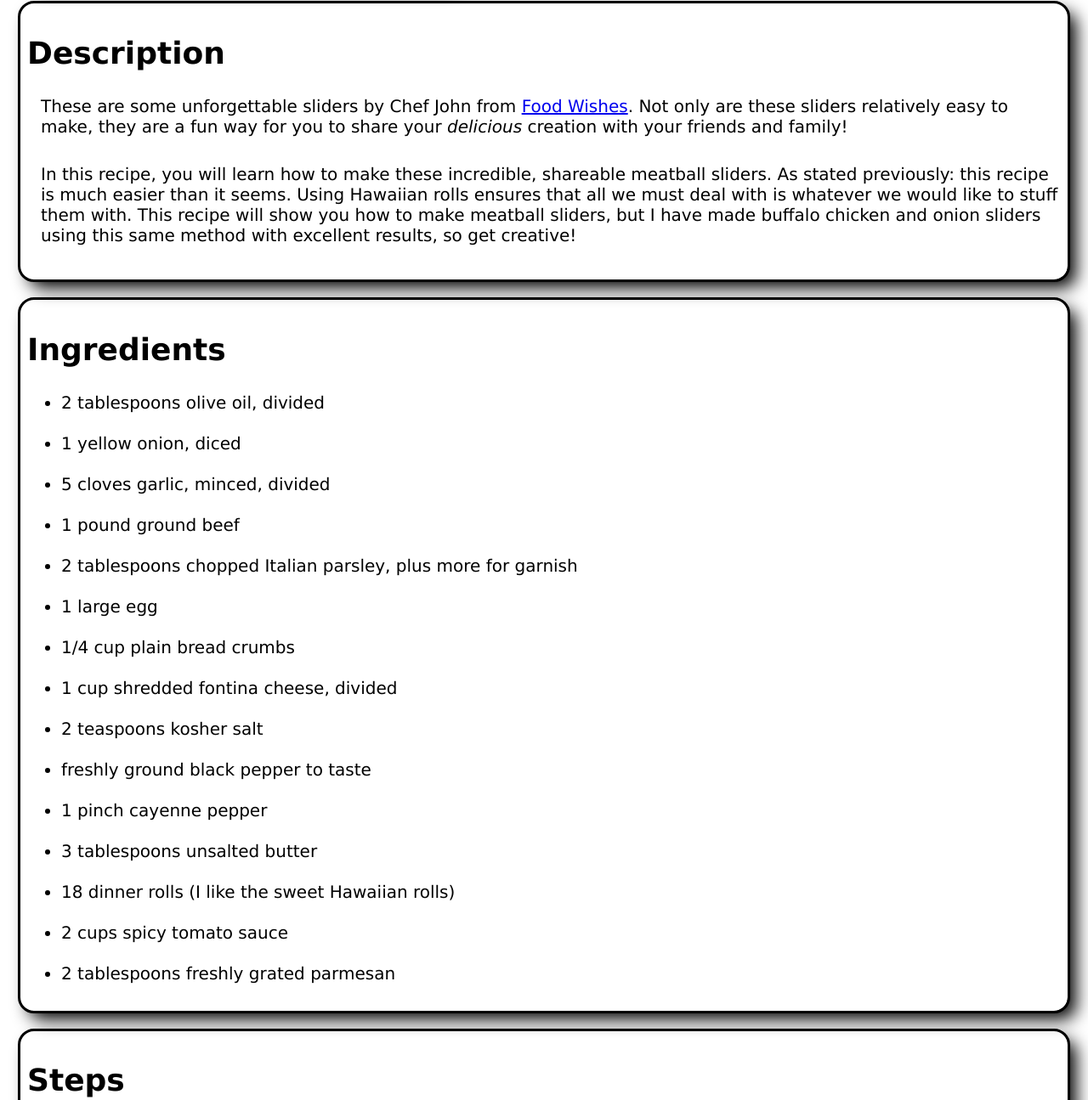
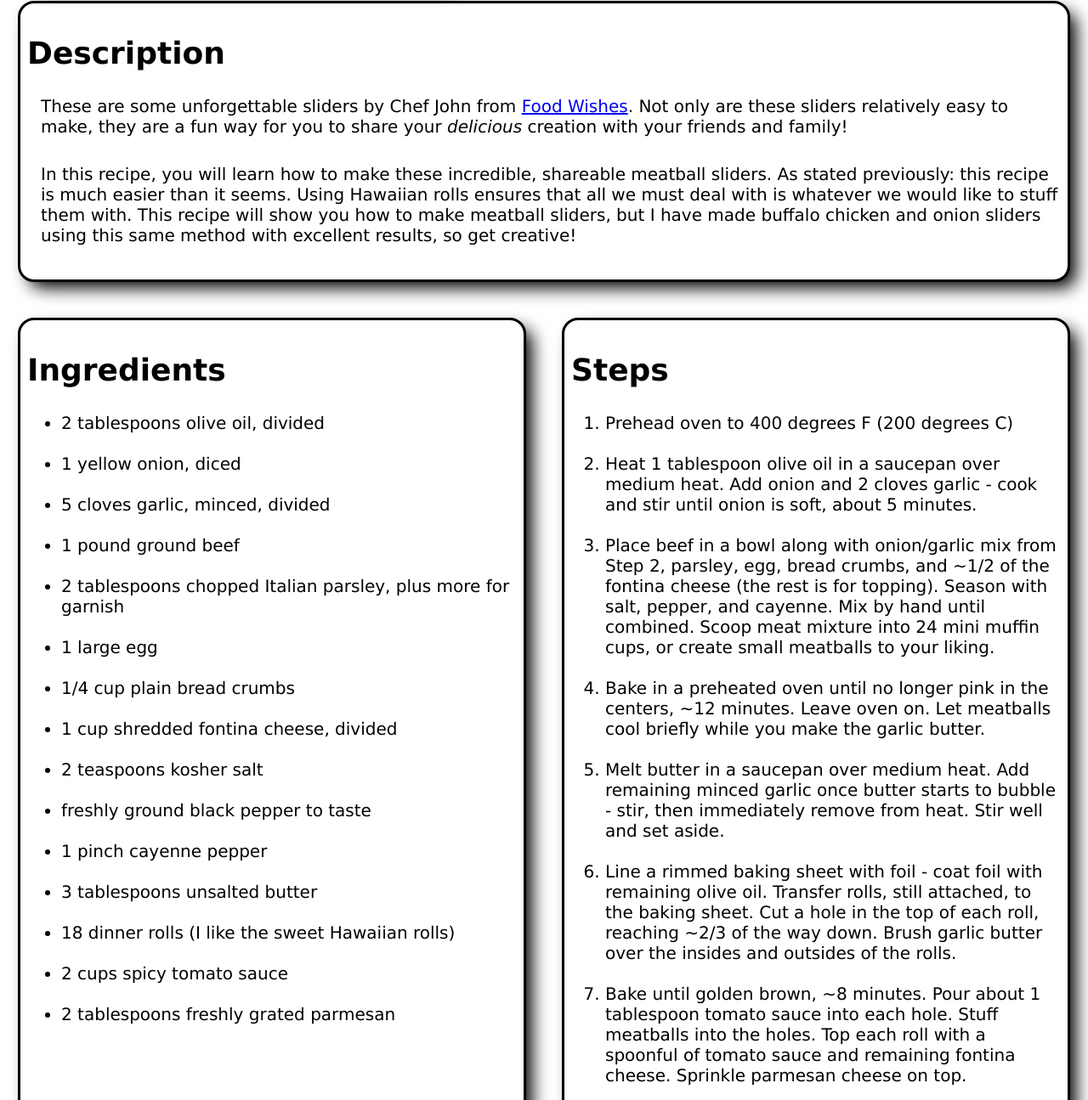
Before and after one commit to dane-dalton/odin-recipes, a plain HTML site: page recipes/meatball-sliders.html in a window 1280 px wide. Shown: the part 661-1956 px from the top of the page at 85% size. Drawn offline with Linux system fonts and the light colour scheme.

Commit message:
Create flexbox for ingredients and steps

```diff
--- a/recipes/meatball-sliders.html
+++ b/recipes/meatball-sliders.html
@@ -20,6 +20,7 @@
             <p>In this recipe, you will learn how to make these incredible, shareable meatball sliders. As stated previously: this recipe is much easier than it seems. Using Hawaiian rolls ensures that all we must deal with is whatever we would like to stuff them with. This recipe will show you how to make meatball sliders, but I have made buffalo chicken and onion sliders using this same method with excellent results, so get creative!</p>
         </div>
 
+        <div class="container">
             <div class="ingred">
                 <h2>Ingredients</h2>
                 <ul>
@@ -54,6 +55,8 @@
                     <li>Continue baking until cheese is melted, 12 to 15 minutes. Garnish with more parsley. Let rolls sit for 5 to 10 minutes to firm up - transfer to a serving playyer.</li>
                 </ol>
             </div>
+        </div>
+
 
     </body>
 </html>
--- a/styles.css
+++ b/styles.css
@@ -73,6 +73,10 @@ body {
     margin-bottom: 2rem;
 }
 
+.container {
+    display: flex;
+}
+
 .desc,
 .ingred,
 .steps {
@@ -81,6 +85,7 @@ body {
     padding: 0.5rem;
     border-radius: 1rem;
     box-shadow: 10px 10px 20px black;
+    flex: 1;
 }
 
 .desc h2,
```
Also changed, not shown: recipes/chia-seed-pudding.html (+3 -0 lines), recipes/deviled-eggs.html (+3 -0 lines). Lines whose indentation alone changed are shown as unchanged.
